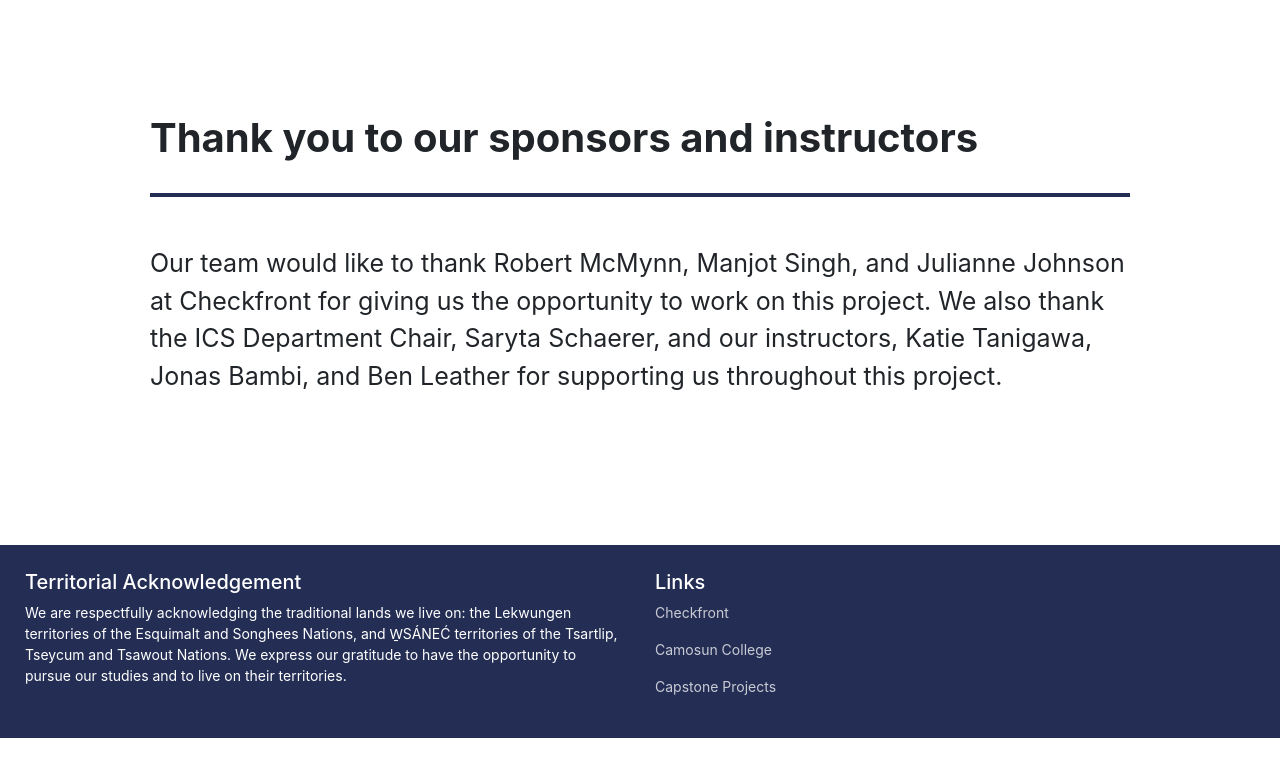
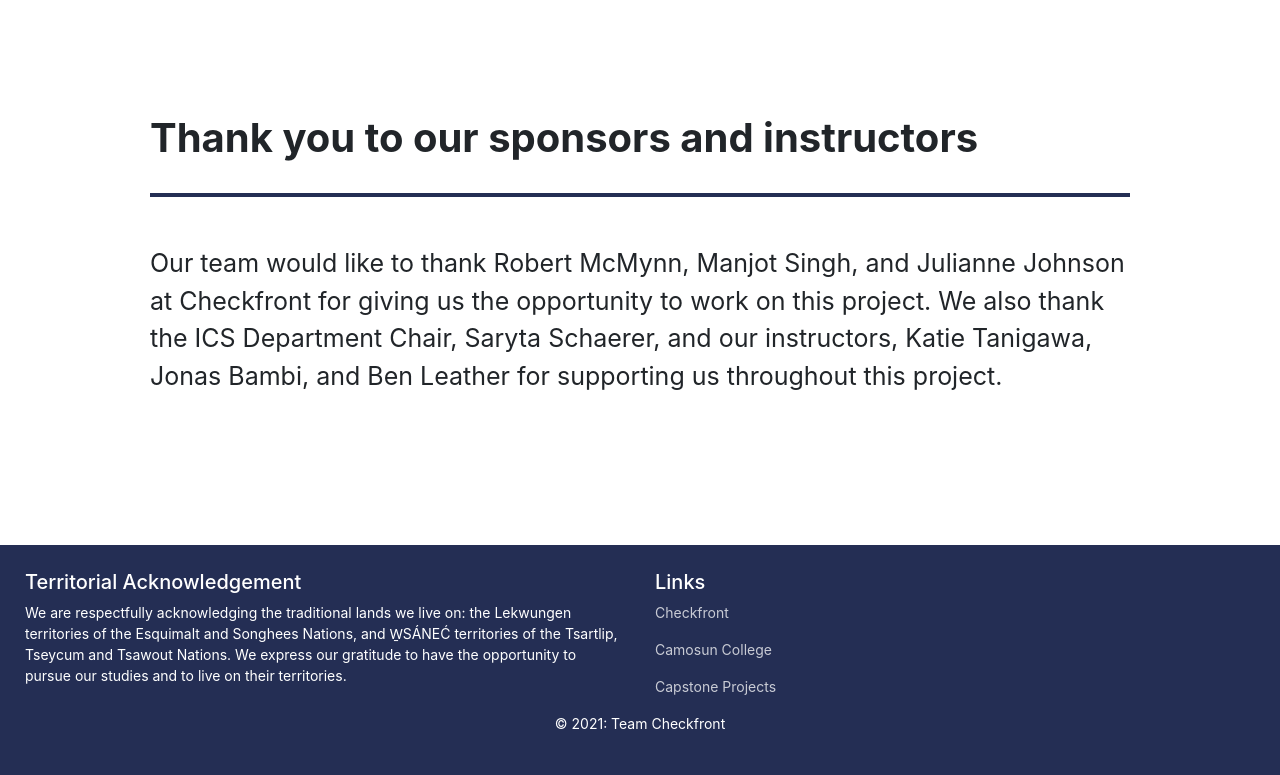
Before and after one commit to team-cf-2021/team-cf-2021.github.io, a React (Create React App) app in the folder webpage-app/: page / in a window 1280 px wide. Shown: the part 6205-6980 px from the top of the page. Before the commit the page ends 6943 px from the top, so only its background shows below. Built offline with nearby package versions, Linux system fonts and the light colour scheme.

Commit message:
Added copyright

```diff
--- a/webpage-app/src/Components/Footer.js
+++ b/webpage-app/src/Components/Footer.js
@@ -22,6 +22,9 @@ const Footer = () => {
                     <p><a href='http://capstone.camosun.bc.ca/'>Capstone Projects</a></p>
                 </Col>
             </Row>
+            <Row>
+                <Col><p className='text-center'>&copy; {new Date().getFullYear()}: Team Checkfront</p></Col>
+            </Row>
         </div>
     );
 }
```
